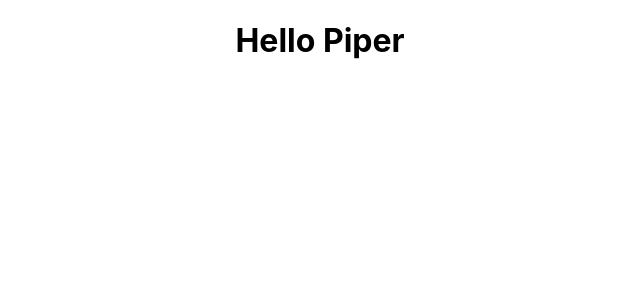
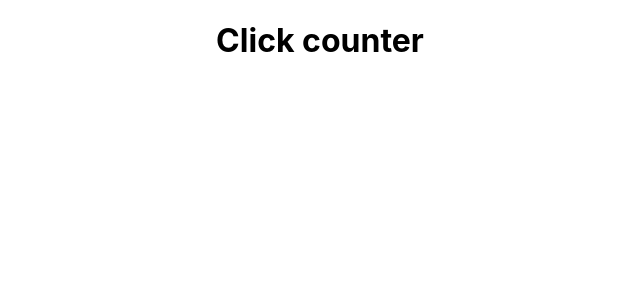
Before and after one commit to nick722/react-testing-with-jest-and-enzyme-udemy, a React (Create React App) app: page / in a window 1280 px wide. Shown: the top 300 px of the page, without its empty margins (320-960 px from the left). Built offline with nearby package versions, Linux system fonts and the light colour scheme.

Commit message:
14. Set up Enzyme and Write Tests

```diff
--- a/src/App.js
+++ b/src/App.js
@@ -6,7 +6,7 @@ class App extends Component {
   render() {
     return (
       <div className="App">
-        <h1>Hello Piper</h1>
+        <h1>Click counter</h1>
       </div>
     );
   }
```
Also changed, not shown: 1 other file (tests, documents, lock files or other folders).
